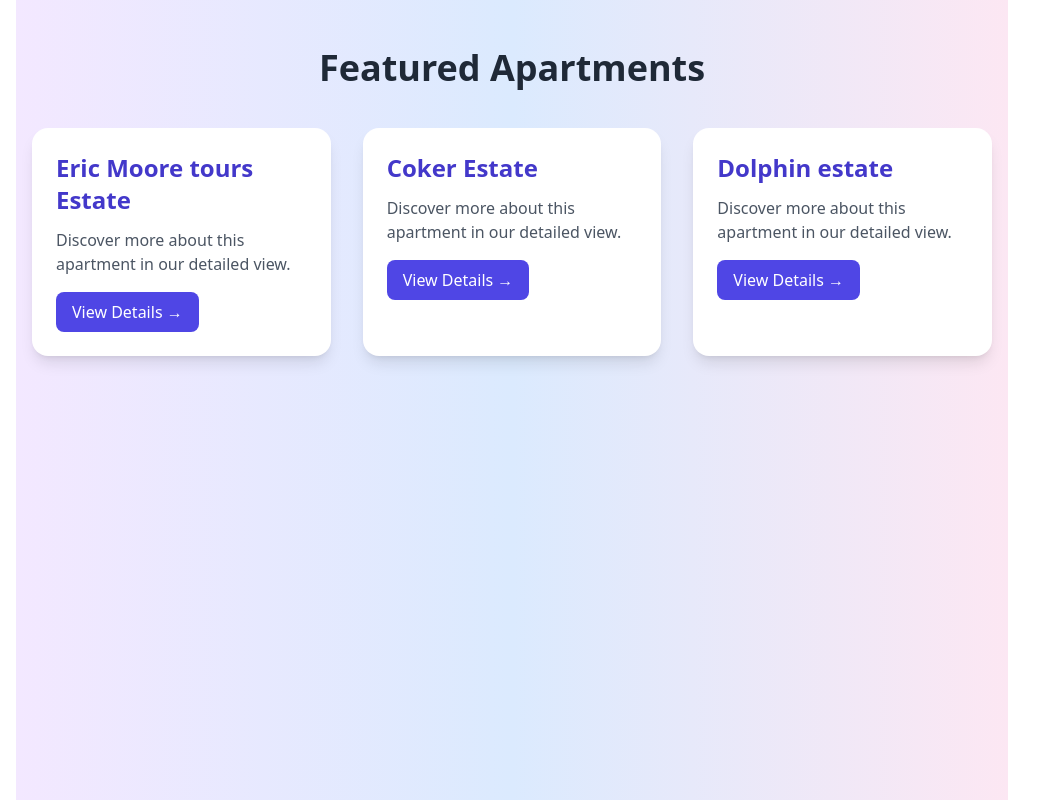
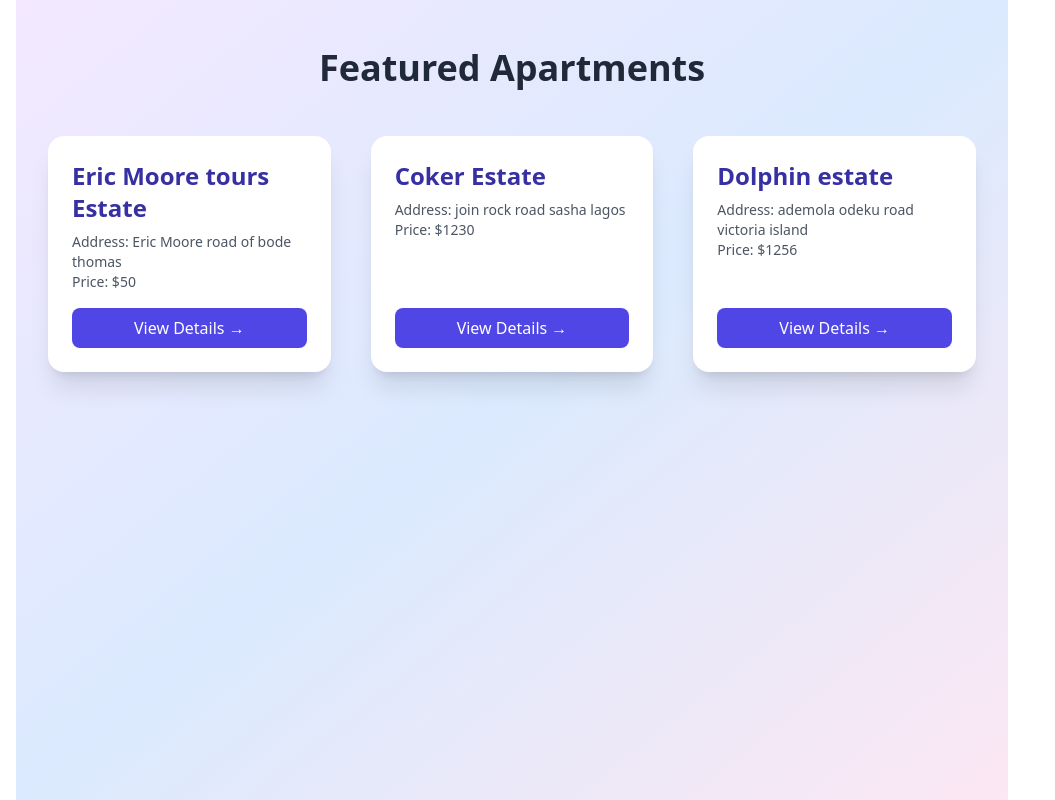
Before and after one commit to leoseis/lagos-state-appartments, a Django app: page / in a window 1280 px wide. Shown: the part 30-830 px from the top of the page, without its empty margins (0-1055 px from the left). Run offline with Django 4.2, Linux system fonts and the light colour scheme; data comes from the database, SQL or seed files in the repository; some libraries are stand-ins or nearby versions.

Commit message:
restyled the homepage

```diff
--- a/appartments/templates/appartments.html
+++ b/appartments/templates/appartments.html
@@ -1,24 +1,35 @@
 {% extends 'base.html' %}
 
 {% block content %}
-<div class="min-h-screen bg-gradient-to-r from-purple-100 via-blue-100 to-pink-100 py-12">
-  <div class="max-w-6xl mx-auto px-4">
-    <h2 class="text-4xl font-extrabold text-gray-800 text-center mb-10">
+<div class="min-h-screen bg-gradient-to-br from-purple-100 via-blue-100 to-pink-100 py-12">
+  <div class="max-w-7xl mx-auto px-4 sm:px-6 lg:px-8">
+    <!-- Page Title -->
+    <h2 class="text-4xl font-extrabold text-gray-800 text-center mb-12">
       Featured Apartments
     </h2>
 
-    <div class="grid grid-cols-1 sm:grid-cols-2 lg:grid-cols-3 gap-8">
+    <!-- Responsive Grid -->
+    <div class="grid grid-cols-1 sm:grid-cols-2 lg:grid-cols-3 gap-10">
       {% for appartment in appartments %}
-        <div class="bg-white rounded-2xl shadow-lg overflow-hidden transform hover:scale-105 transition duration-300 ease-in-out">
-          <div class="p-6">
-            <h3 class="text-2xl font-bold text-indigo-700 mb-3">
+        <div class="bg-white rounded-2xl shadow-xl overflow-hidden flex flex-col hover:shadow-2xl transition duration-300">
+
+          <!-- Image -->
+          {% if appartment.cover_image %}
+          <img src="{{ appartment.cover_image.url }}" alt="{{ appartment.title }}"
+               class="w-full h-60 object-cover">
+          {% endif %}
+
+          <!-- Details -->
+          <div class="p-6 flex flex-col flex-grow">
+            <h3 class="text-2xl font-semibold text-indigo-800 mb-2">
               {{ appartment.title }}
             </h3>
-            <p class="text-gray-600 mb-4">
-              Discover more about this apartment in our detailed view.
+            <p class="text-gray-600 text-sm mb-4 flex-grow">
+              Address: {{ appartment.address }} <br>
+              Price: ${{ appartment.price }}
             </p>
             <a href="/appartments/{{ appartment.id }}/"
-               class="inline-block bg-indigo-600 text-white px-4 py-2 rounded-lg hover:bg-indigo-700 transition duration-300">
+               class="inline-block text-center bg-indigo-600 text-white px-5 py-2 mt-auto rounded-lg hover:bg-indigo-700 transition duration-300">
               View Details →
             </a>
           </div>
```
Also changed, not shown: media/appartments/covers/house_3.PNG (added), media/appartments/covers/house_4.PNG (added), media/appartments/covers/house_5.PNG (added), media/appartments/covers/house_6.PNG (added), media/appartments/covers/house_7.PNG (added).
